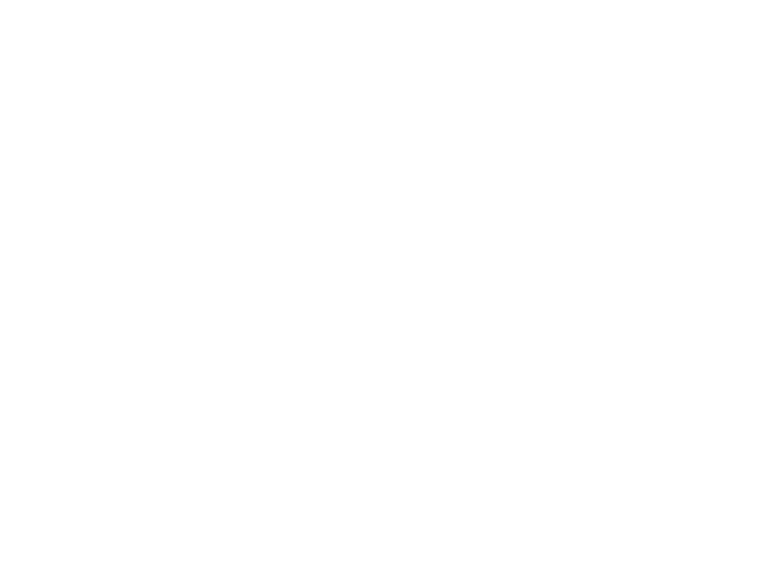
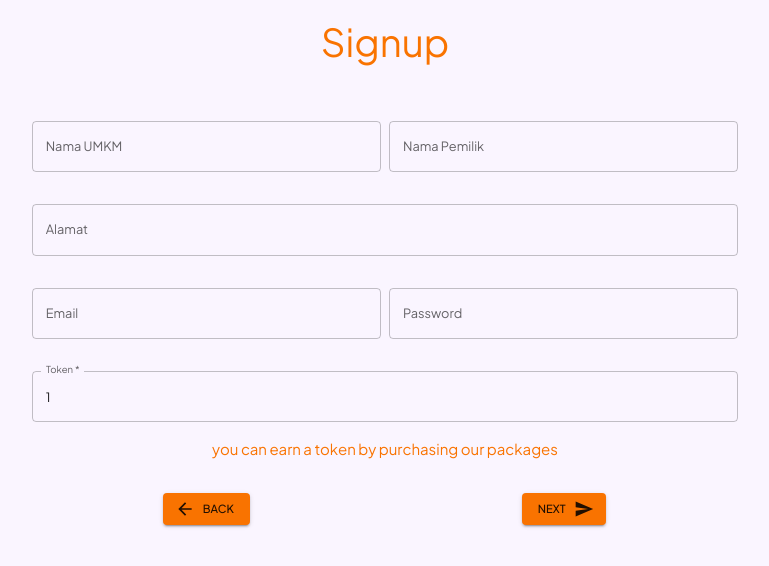
Before and after one commit to KeyzarRasya/managefranch-client, a React (Vite) app: page /signup/1 in a window 1280 px wide. Before the commit this address had no page. Shown: the top 566 px of the page, without its empty margins (255-1024 px from the left). Built offline with nearby package versions, Linux system fonts and the light colour scheme.

Commit message:
changing the signup pages

```diff
--- a/src/App.jsx
+++ b/src/App.jsx
@@ -38,7 +38,7 @@
       <BrowserRouter>
         <Routes>
           <Route element={<LandingPages />} path="/" />
-          <Route element={<Signup />} path="/signup" />
+          <Route element={<Signup />} path="/signup/:token" />
           <Route element={<Purchase />} path="/purchase/:value" />
           <Route element={<FinishPayment/>} path="/finish"/>
         </Routes>
--- a/src/pages/LandingPages.jsx
+++ b/src/pages/LandingPages.jsx
@@ -14,7 +14,7 @@
         <>
         <div className="h-screen w-screen flex flex-col justify-center items-center " style={style}>
          <Link to={'/signup'} className="w-20 h-10 bg-orange-500 flex justify-center items-center absolute top-5 right-5 rounded-md text-white">
-                <Typography>SignUp</Typography>
+                <Typography>Login</Typography>
             </Link>
 
             <Typography
--- a/src/pages/Signup.jsx
+++ b/src/pages/Signup.jsx
@@ -1,14 +1,12 @@
 import { Button, Grid, TextField, Typography } from "@mui/material"
 import SendIcon from '@mui/icons-material/Send';
 import ArrowBackIcon from '@mui/icons-material/ArrowBack';
-import { useState } from "react";
+import { useEffect, useState } from "react";
 import axios from "axios";
-import { Link } from "react-router-dom";
+import { Link, useParams } from "react-router-dom";
 
 export default function Signup(){
-    const style = {
-        backgroundColor:'#082032'
-    }
+    const {token} = useParams();
 
     const [umkm, setUmkm] = useState({umkmName:'', pemilik:'', email:'', password:'', alamat:''})
 
@@ -51,7 +49,7 @@
                         <TextField fullWidth margin="normal" color="secondary" name="password" label="Password" type="password" onChange={dataOnChange} variant="outlined"/>
                     </Grid>
                     <Grid item xs={12}>
-                        <TextField required fullWidth margin="normal" color="secondary" name="Token" label="Token" variant="outlined"/>
+                        <TextField required fullWidth margin="normal" color="secondary" name="Token" label="Token" value={token} variant="outlined"/>
                     </Grid>
                     <Grid item xs={12}>
                         <Typography
```
